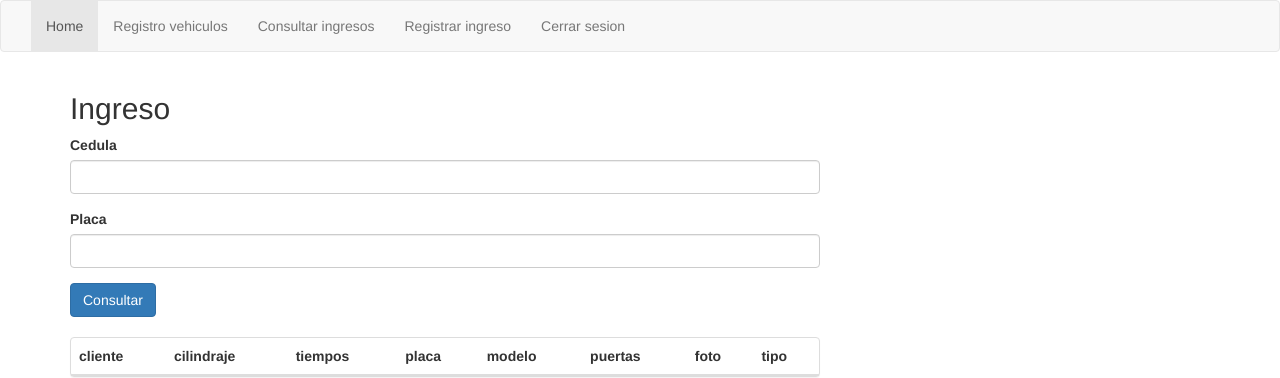
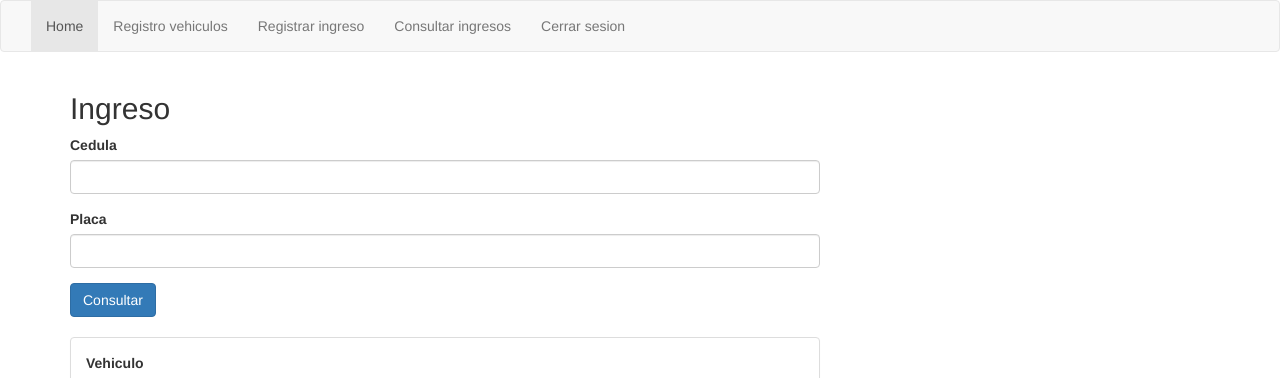
Before and after one commit to WendyGarcia/mattelsa, a Django app: page /gestion/registro in a window 1280 px wide. Shown: the top 378 px of the page. Run offline with Django 3.2, Linux system fonts and the light colour scheme; a user stored in the database is signed in; data comes from the database, SQL or seed files in the repository; both versions use the stored data as it was after the commit; lists and menus that the app fills with data are empty; some libraries are stand-ins or nearby versions.

Commit message:
Permisos

```diff
--- a/reps/mattelsa/gestion/templates/gestion/base.html
+++ b/reps/mattelsa/gestion/templates/gestion/base.html
@@ -30,8 +30,10 @@
               <ul class="nav navbar-nav">
                 <li class="active"><a href="#">Home <span class="sr-only">(current)</span></a></li>
                 <li><a href="{% url 'nuevo_vehiculo' %}">Registro vehiculos</a></li>
-                <li><a href="{% url 'consultar_ingresos' %}">Consultar ingresos</a></li>
                 <li><a href="{% url 'registrar_ingreso' %}">Registrar ingreso</a></li>
+                {% if user.is_superuser %}
+                  <li><a href="{% url 'consultar_ingresos' %}">Consultar ingresos</a></li>
+                {% endif %}
                 <li><a href="{% url 'logout' %}">Cerrar sesion</a></li>
 
               </ul>
--- a/reps/mattelsa/gestion/templates/gestion/registro.html
+++ b/reps/mattelsa/gestion/templates/gestion/registro.html
@@ -17,18 +17,19 @@
     <button type="submit" class="save btn btn-primary">Consultar</button>
   </form>
   <br>
+  {%if vehiculos%}
   <div class="panel panel-default">
     <table class="table">
       <thead>
         <tr>
-          <th scope="col">cliente</th>
-          <th scope="col">cilindraje</th>
-          <th scope="col">tiempos</th>
-          <th scope="col">placa</th>
-          <th scope="col">modelo</th>
-          <th scope="col">puertas</th>
-          <th scope="col">foto</th>
-          <th scope="col">tipo</th>
+          <th scope="col">Cliente</th>
+          <th scope="col">Cilindraje</th>
+          <th scope="col">Tiempos</th>
+          <th scope="col">Placa</th>
+          <th scope="col">Modelo</th>
+          <th scope="col">Puertas</th>
+          <th scope="col">Foto</th>
+          <th scope="col">Tipo</th>
         </tr>
       </thead>
       <tbody>
@@ -53,6 +54,7 @@
     </table>
 
   </div>
+  {% endif %}
   <div class="panel panel-default">
       <div class="panel-body">
 
```
Also changed, not shown: reps/mattelsa/gestion/templates/gestion/crear_vehiculos.html (+6 -6 lines), reps/mattelsa/db.sqlite3, reps/mattelsa/gestion/media/images_2gOBR4U.png (added), reps/mattelsa/gestion/media/images_NUXClpw.png (added).
